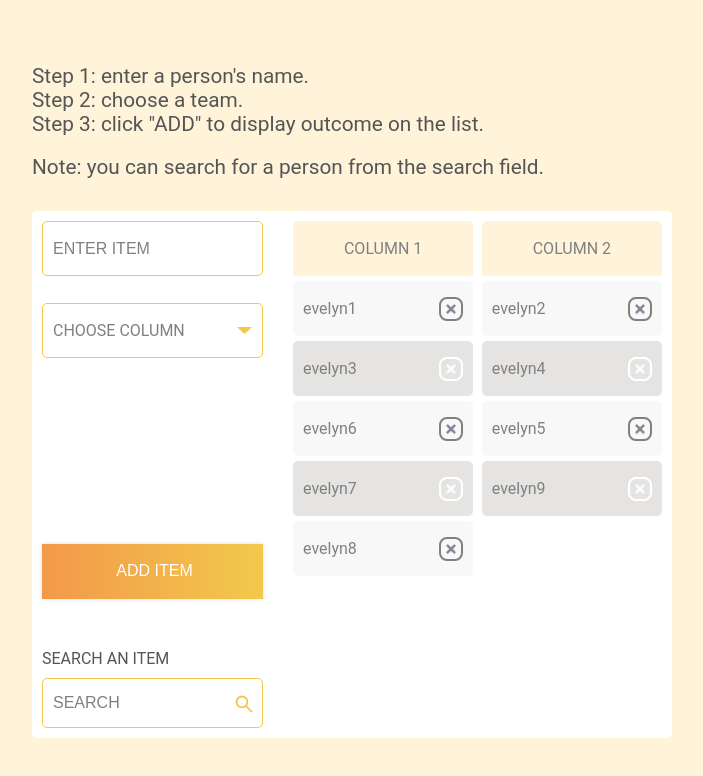
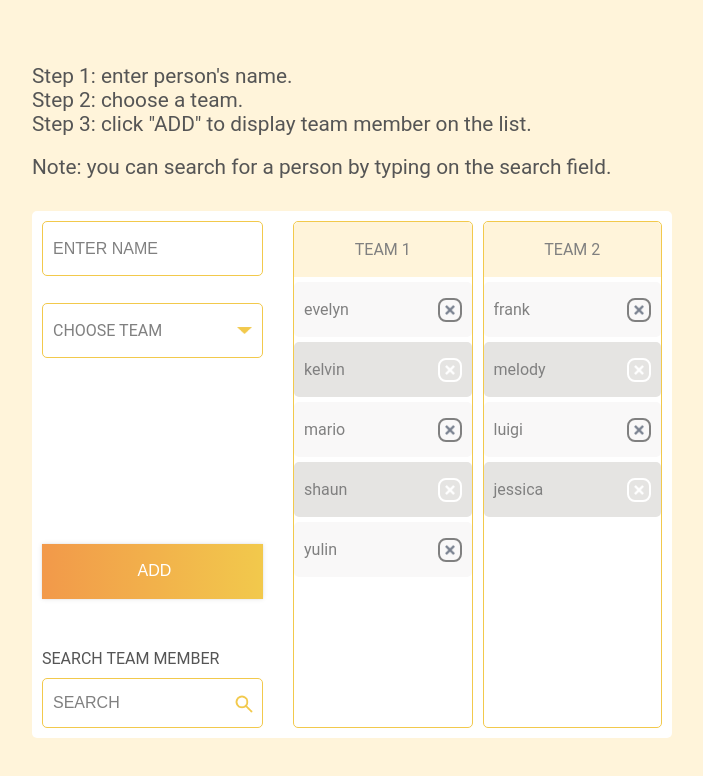
Before and after one commit to Evelyn-ZYW/FE-Assessment-F8TCH, a React app: page / in a window 1280 px wide. Shown: the top 776 px of the page, without its empty margins (288-991 px from the left). Built offline with nearby package versions, Linux system fonts and the light colour scheme.

Commit message:
further changes

```diff
--- a/src/App.scss
+++ b/src/App.scss
@@ -122,6 +122,8 @@ html body {
       display: flex;
       min-width: 100%;
       max-width: 100%;
+      min-height: 500px;
+      max-height: 500px;
       background: #FFF;
       padding: 10px;
       box-sizing: border-box;
--- a/src/comps/Intro/index.js
+++ b/src/comps/Intro/index.js
@@ -28,11 +28,11 @@ const Intro = () => {
     <Container>
       <Title></Title>
       <Desc className={isSmallScreen ? "small" : null}>
-        <h5>Step 1: enter a person's name.</h5>
+        <h5>Step 1: enter person's name.</h5>
         <h5>Step 2: choose a team.</h5>
-        <h5>Step 3: click "ADD" to display outcome on the list.</h5>
+        <h5>Step 3: click "ADD" to display team member on the list.</h5>
         <br/>
-        <h5>Note: you can search for a person from the search field.</h5>
+        <h5>Note: you can search for a person by typing on the search field.</h5>
       </Desc>
     </Container>
   );
--- a/src/comps/ItemList/index.js
+++ b/src/comps/ItemList/index.js
@@ -13,18 +13,16 @@ const Container = styled.div`
   display: flex;
   min-width: 100%;
   max-width: 100%;
-  min-height: calc(76px * 6);
-  max-height: calc(76px * 8);
+  min-height: 100%;
+  max-height: 100%;
 
   & > :nth-child(2) {
-    margin-left: 8.49px;
+    margin-left: 10px;
   }
 
   &.small {
     & > :nth-child(2) {
-      // margin-left: 0;
       box-sizing: border-box;
-      // border-left: 2px solid #79818f;
     }
   }
 `;
@@ -34,7 +32,8 @@ const OuterCont = styled.div`
   flex-direction: column;
   align-items: center;
   flex: 1;
-
+  border: 1px solid #F2C94C;
+  border-radius: 5px;
 
   &.small {
     border: none;
@@ -44,8 +43,6 @@ const OuterCont = styled.div`
 const InnerCont = styled.div`
   min-width: 100%;
   max-width: 100%;
-  min-height: 90%;
-  max-height: 90%;
 
   & > :nth-child(odd) {
     background-color: #F9F8F8;
--- a/src/comps/NewItemForm/index.js
+++ b/src/comps/NewItemForm/index.js
@@ -102,24 +102,24 @@ const NewItemForm = () => {
       <Input
         className={isSmallScreen ? "small" : null}
         type="text"
-        placeholder="ENTER ITEM"
+        placeholder="ENTER NAME"
         value={desc}
         onChange={(e) => setDesc(e.target.value)}
         required
       />
       <Dropdown
         value={column}
-        text={column ? column : "CHOOSE COLUMN"}
+        text={column ? column : "CHOOSE TEAM"}
         onOption={(col)=>setColumn(col)}
       />
       <Submit
         className={isSmallScreen ? "small" : null}
         type="submit"
-        placeholder="ADD ITEM"
-        value="ADD ITEM"
+        placeholder="ADD"
+        value="ADD"
       />
       <SearchCont className={isSmallScreen ? "small" : null}>
-        <Search onSearchItem={(e) => searchItem(e.target.value)} />
+        <Search onSearchItem={(e) => searchItem(e.target.value.toLowerCase())} />
       </SearchCont>
     </Container>
   );
--- a/src/comps/Search/index.js
+++ b/src/comps/Search/index.js
@@ -58,7 +58,7 @@ const Search = ({ onSearchItem }) => {
 
   return (
     <Container>
-      {!isSmallScreen ? <label>SEARCH AN ITEM</label> : null}
+      {!isSmallScreen ? <label>SEARCH TEAM MEMBER</label> : null}
       <InputBox>
         <input
           className={isSmallScreen ? "small" : null}
--- a/src/contexts/ItemContext.js
+++ b/src/contexts/ItemContext.js
@@ -5,19 +5,19 @@ export const ItemContext = createContext();
 
 const ItemContextProvider = (props) => {
   //state - initial columns
-  const [columns, setColumns] = useState(["COLUMN 1", "COLUMN 2"]);
+  const [columns, setColumns] = useState(["TEAM 1", "TEAM 2"]);
 
   //state - initial items
   const [items, setItems] = useState([
-    { desc: "evelyn1", column: "COLUMN 1", id: 1 },
-    { desc: "evelyn2", column: "COLUMN 2", id: 2 },
-    { desc: "evelyn3", column: "COLUMN 1", id: 3 },
-    { desc: "evelyn4", column: "COLUMN 2", id: 4 },
-    { desc: "evelyn5", column: "COLUMN 2", id: 5 },
-    { desc: "evelyn6", column: "COLUMN 1", id: 6 },
-    { desc: "evelyn7", column: "COLUMN 1", id: 7 },
-    { desc: "evelyn8", column: "COLUMN 1", id: 8 },
-    { desc: "evelyn9", column: "COLUMN 2", id: 9 },
+    { desc: "evelyn", column: "TEAM 1", id: 1 },
+    { desc: "frank", column: "TEAM 2", id: 2 },
+    { desc: "kelvin", column: "TEAM 1", id: 3 },
+    { desc: "melody", column: "TEAM 2", id: 4 },
+    { desc: "luigi", column: "TEAM 2", id: 5 },
+    { desc: "mario", column: "TEAM 1", id: 6 },
+    { desc: "shaun", column: "TEAM 1", id: 7 },
+    { desc: "yulin", column: "TEAM 1", id: 8 },
+    { desc: "jessica", column: "TEAM 2", id: 9 },
   ]);
 
   //state - search result
@@ -43,7 +43,7 @@ const ItemContextProvider = (props) => {
   const showModal = (column) => {
     if (!column) {
       setDisplayOverlay(true);
-      setMessage("Please select the column 🤔");
+      setMessage("Please select the team 🤔");
     }
   };
 
```
